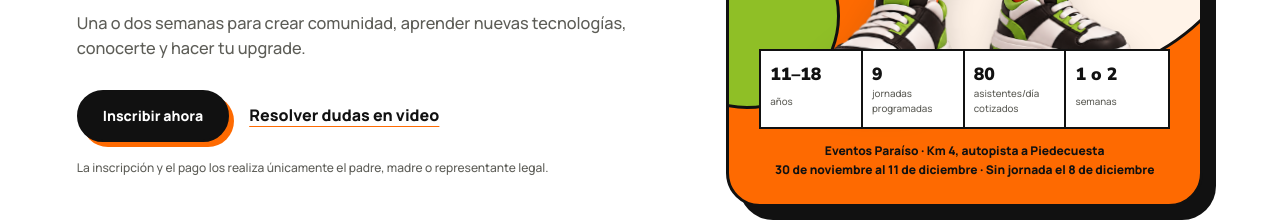
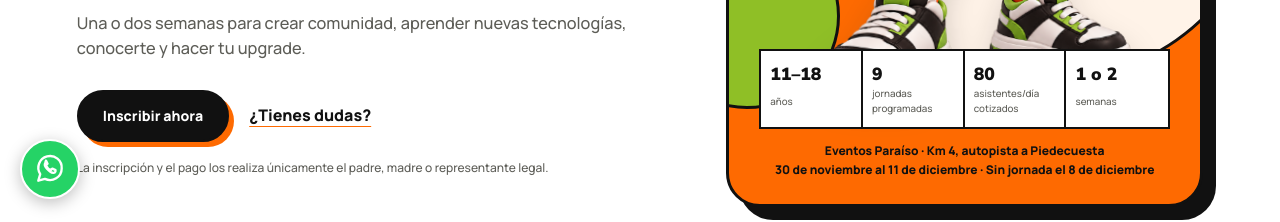
Before and after one commit to fundailustra/fundailustra.github.io, a plain HTML site: page index.html in a window 1280 px wide. Shown: the part 581-803 px from the top of the page. Drawn offline with Linux system fonts and the light colour scheme.

Commit message:
Mejorar preguntas frecuentes y agregar WhatsApp flotante

```diff
--- a/index.html
+++ b/index.html
@@ -33,7 +33,7 @@
         <h1>Dos mentes.<br><span>Una sola persona.</span></h1>
         <p class="hero-hook">La IA puede hacerlo casi todo. <strong>Aquí descubres qué haces tú.</strong></p>
         <p class="hero-lead">Una o dos semanas para crear comunidad, aprender nuevas tecnologías, conocerte y hacer tu upgrade.</p>
-        <div class="hero-actions"><a class="button" href="#checkoutForm">Inscribir ahora</a><a class="text-link" href="#video-faq">Resolver dudas en video</a></div>
+        <div class="hero-actions"><a class="button" href="#checkoutForm">Inscribir ahora</a><a class="text-link" href="#preguntas">¿Tienes dudas?</a></div>
         <p class="adult-note">La inscripción y el pago los realiza únicamente el padre, madre o representante legal.</p>
       </div>
       <aside class="hero-mascot-stage" aria-label="DÚO, mascota de 2MINDS Summit e información principal del evento">
@@ -101,7 +101,7 @@
       </div>
     </section>
 
-    <section class="video-section section" id="video-faq">
+    <section class="video-section section" id="video-faq" hidden>
       <div class="video-copy"><p class="kicker light">Resuelve las dudas importantes</p><h2>Primero mira el video. Después, si hace falta, habla con nosotros.</h2><p>Edades, metodología, seguridad, fechas, inversión y acompañamiento familiar, explicados en pocos minutos.</p><button class="button button-orange guide-play" type="button" id="guidePlay" aria-controls="guideScreen">Ver resumen mientras publicamos el video</button></div>
       <div class="video-shell">
         <iframe id="faqVideo" class="faq-video" title="Video de preguntas frecuentes de 2MINDS Summit" allow="accelerometer; autoplay; clipboard-write; encrypted-media; gyroscope; picture-in-picture" allowfullscreen hidden></iframe>
@@ -186,6 +186,19 @@
     <div class="footer-alliance"><img src="assets/ilustra-logo-horizontal.png" alt="Fundación ILUSTRA"></div>
     <p>Fundación ILUSTRA · Bucaramanga, Colombia<br><a href="mailto:contacto@fundacionilustra.com">contacto@fundacionilustra.com</a> · <a href="https://wa.me/573052591372?text=Hola%2C%20quiero%20informacion%20sobre%202MINDS%20Summit" target="_blank" rel="noopener">WhatsApp: 305&nbsp;259&nbsp;1372</a></p>
   </footer>
+  <a class="whatsapp-floating"
+   href="https://wa.me/573052591372?text=Hola%2C%20tengo%20una%20pregunta%20sobre%202MINDS%20Summit"
+   target="_blank"
+   rel="noopener"
+   aria-label="Consultar por WhatsApp al 305 259 1372"
+   title="Escríbenos por WhatsApp">
+  <svg viewBox="0 0 32 32" aria-hidden="true" fill="none"
+       stroke="currentColor" stroke-width="2.2"
+       stroke-linecap="round" stroke-linejoin="round">
+    <path d="M27 15.5a11 11 0 0 1-15.8 9.8L5 27l1.8-6.2A11 11 0 1 1 27 15.5Z"/>
+    <path d="M11.5 10.5c-.8 1.2-.3 3.1 1.6 5.2 1.9 2.1 4 3.7 6 4 .9.1 1.7-.5 2-1.3l.1-1.3-3-1.5-1.5 1.5c-2.2-1-3.5-2.4-4.5-4.5l1.5-1.5-1.5-3Z"/>
+  </svg>
+</a>
   <a class="floating-cta" href="#checkoutForm">Inscribir ahora</a>
   <dialog class="payment-dialog wompi-preview" id="paymentDialog" aria-labelledby="dialogTitle">
     <button class="dialog-close" type="button" aria-label="Cerrar">×</button>
--- a/styles.css
+++ b/styles.css
@@ -65,3 +65,50 @@ html { scroll-padding-top: 100px; }
   .payment-mascot-guide, .crew-card { grid-column: auto; }
   .checkout-card { max-width: 100%; }
 }
+
+/* Preguntas frecuentes y WhatsApp flotante */
+.video-section[hidden] { display: none !important; }
+#preguntas { scroll-margin-top: 100px; }
+
+.whatsapp-floating {
+  position: fixed;
+  left: 20px;
+  bottom: 20px;
+  z-index: 75;
+  display: flex;
+  align-items: center;
+  justify-content: center;
+  width: 60px;
+  height: 60px;
+  border-radius: 50%;
+  background: #25D366;
+  color: white;
+  border: 2px solid white;
+  box-shadow: 0 4px 16px rgba(0,0,0,.25);
+  transition: transform .2s ease;
+}
+
+.whatsapp-floating:hover {
+  transform: scale(1.08);
+}
+
+.whatsapp-floating:focus-visible {
+  outline: 3px solid #111;
+  outline-offset: 3px;
+}
+
+.whatsapp-floating svg {
+  width: 34px;
+  height: 34px;
+}
+
+@media (max-width: 620px) {
+  #preguntas { scroll-margin-top: 82px; }
+
+  .whatsapp-floating {
+    left: 16px;
+    bottom: 82px;
+    width: 54px;
+    height: 54px;
+  }
+}
```
